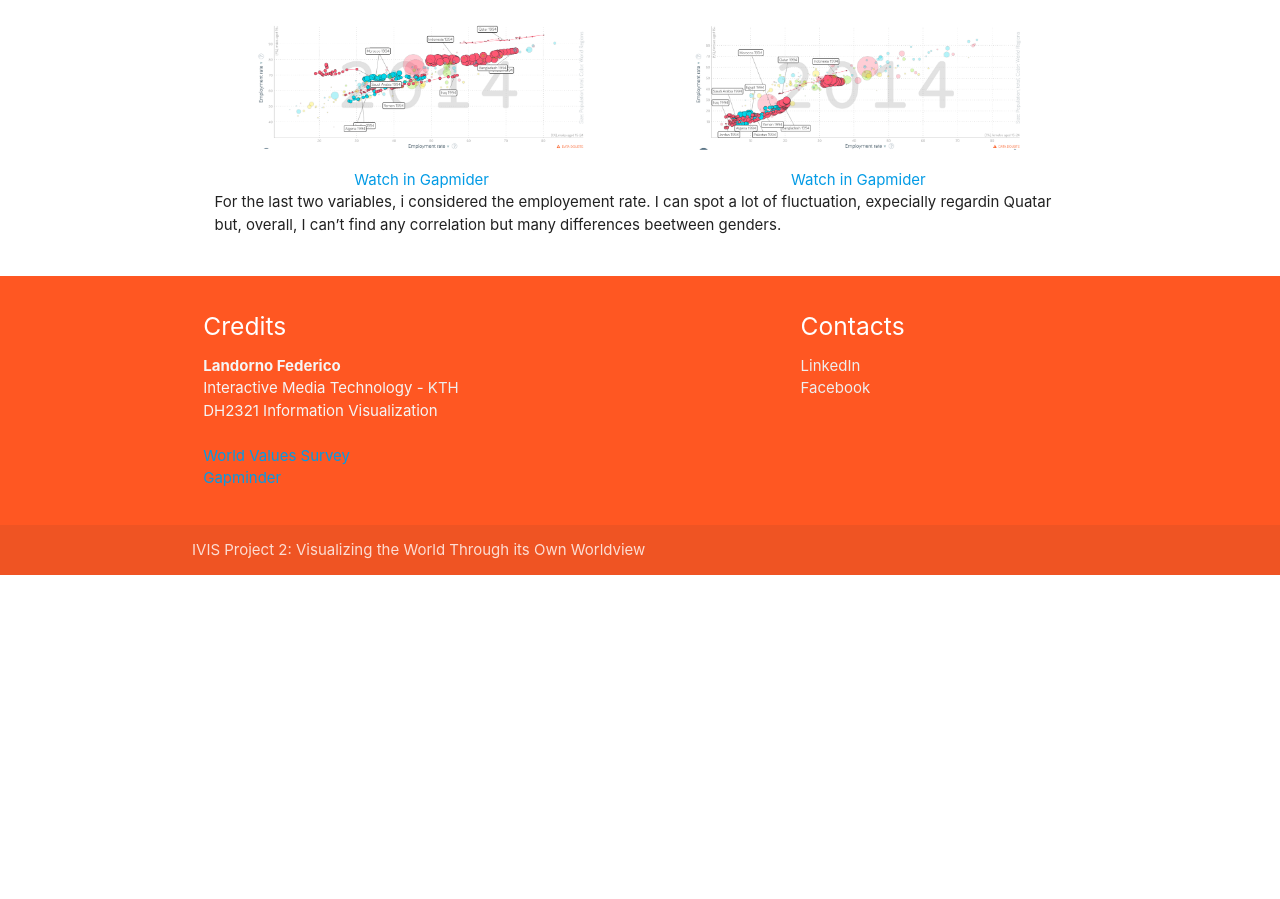
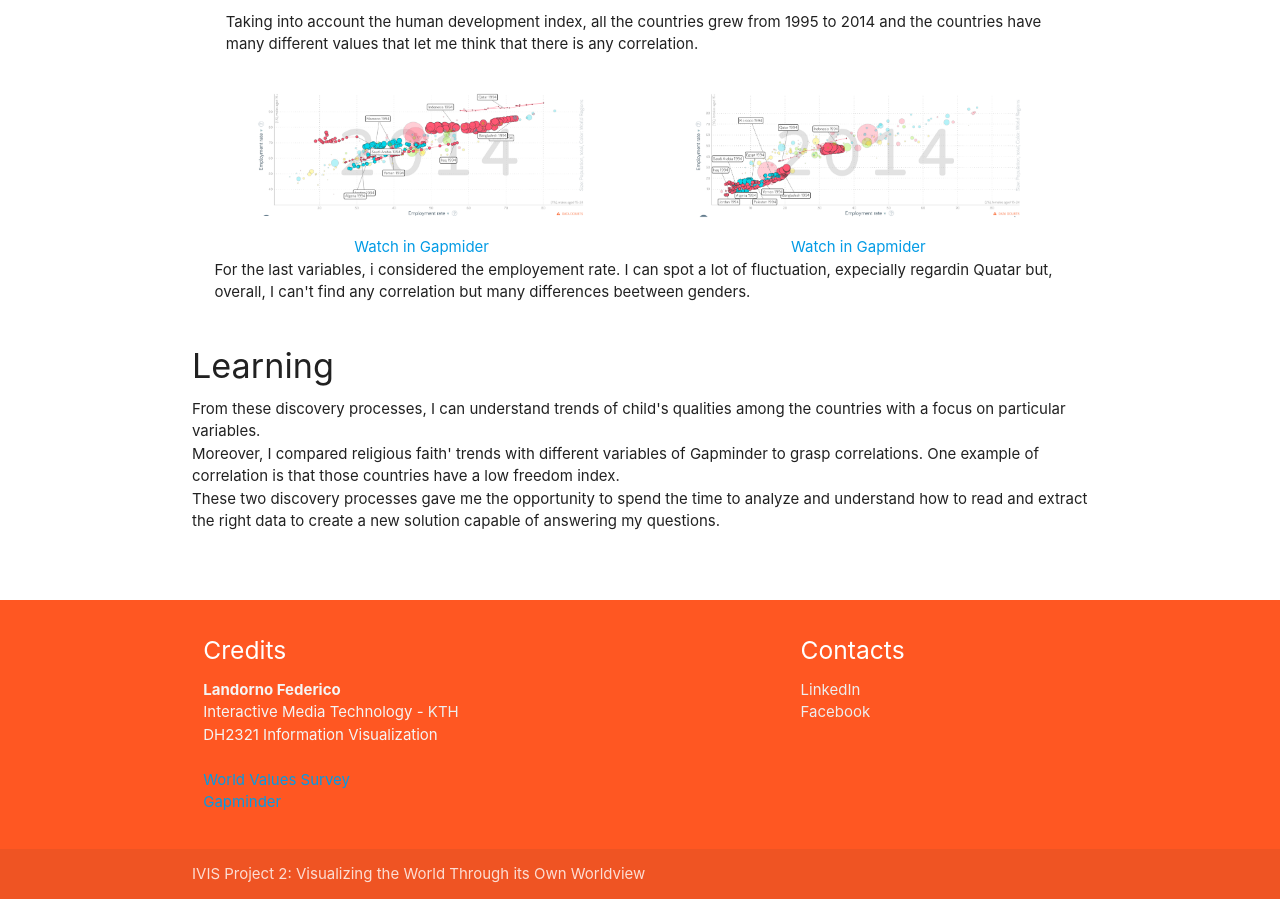
Before and after one commit to FedericoLandorno/IVIS2020_Project2, a plain HTML site: page index.html in a window 1280 px wide. Shown: the part 3933-4832 px from the top of the page. Before the commit the page ends 4508 px from the top, so only its background shows below. Drawn offline with nearby package versions, Linux system fonts and the light colour scheme.

Commit message:
Added Learning section

```diff
--- a/index.html
+++ b/index.html
@@ -89,12 +89,14 @@
                 </br>
                 For the second question, a parallel coordinates chart will show the variables of the selected country,
                 through the waves, to compare them and see what is the trend for each wave.
-                </br>
+                </br></br>
                 <a class="waves-effect waves-light btn-large pulse deep-orange accent-3" href="viz.html"><i
                         class="material-icons right">insert_chart</i>Have a look at my viz</a>
+                    </br>
+                    </br>
+                    </br>
 
             </div>
-
             <!-- Gapminder -->
             <div class="col s12">
                 <h4>Gapminder</h4>
@@ -164,14 +166,30 @@
                                 in Gapmider</a>
                         </div>
                         <div class="col s12">
-                            For the last two variables, i considered the employement rate. I can spot a lot of
-                            fluctuation, expecially regardin Quatar but, overall, I can’t find any correlation but many
+                            For the last variables, i considered the employement rate. I can spot a lot of
+                            fluctuation, expecially regardin Quatar but, overall, I can't find any correlation but many
                             differences beetween genders.
                         </div>
                     </div>
                 </div>
             </div>
         </div>
+
+
+        <!-- Learning -->
+        <div class="col s12">
+            <h4>Learning</h4>
+        </div>
+        <div class="col s12">
+            From these discovery processes, I can understand trends of child's qualities among the countries with a
+            focus on particular variables. </br>
+            Moreover, I compared religious faith' trends with different variables of Gapminder to grasp correlations.
+            One example of correlation is that those countries have a low freedom index.</br>
+            These two discovery processes gave me the opportunity to spend the time to analyze and understand how to
+            read and extract the right data to create a new solution capable of answering my questions.
+            </br></br></br></br>
+        </div>
+
     </div>
 
 
```
